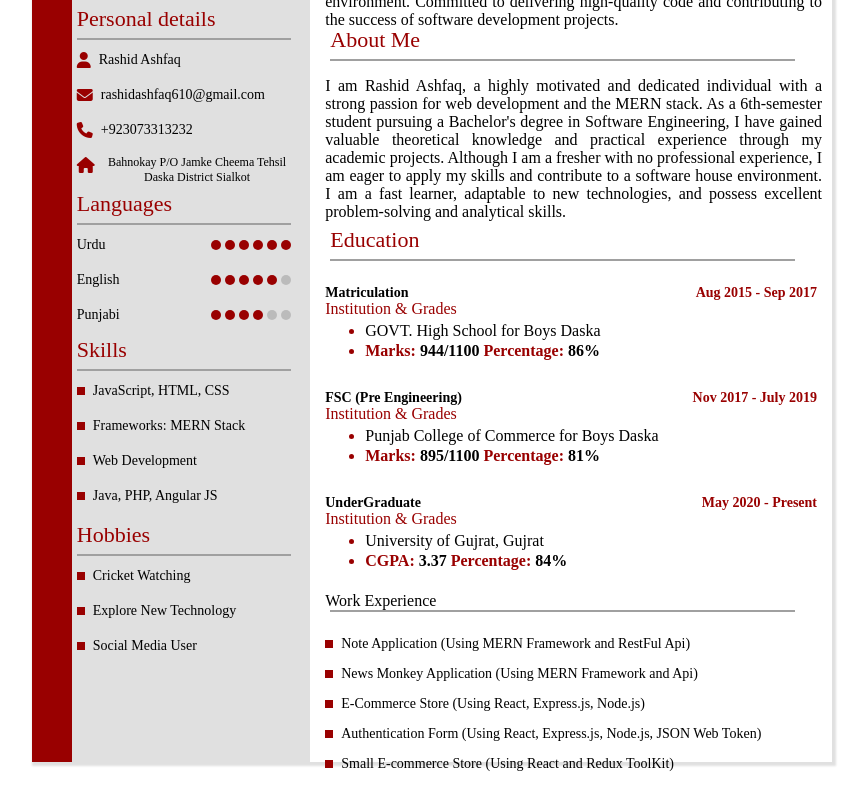
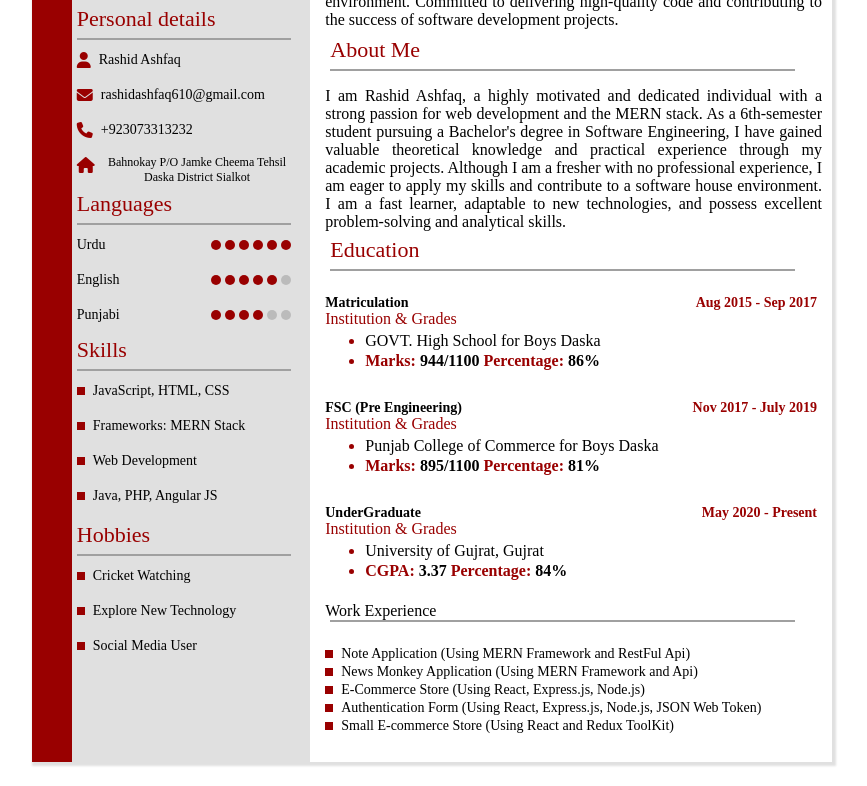
Before and after one commit to RashidAshfaq/CV_Template_Using_HTML_CSS, a plain HTML site: page index.html in a window 1280 px wide. Shown: the part 158-944 px from the top of the page, without its empty margins (208-1075 px from the left). Drawn offline with Linux system fonts and the light colour scheme.

Commit message:
Update style.css

```diff
--- a/css/style.css
+++ b/css/style.css
@@ -94,7 +94,7 @@
         height: 110px;
         padding: 0px;
         margin-top: 0px;
-        /* margin-bottom: 75px; */
+        margin-bottom: 40px;
         margin-left: 10px;
   }
   .details{
@@ -128,5 +128,5 @@
     margin-right: 5px; color: black;
   }
   .exp{
-    display: flex; align-items: center; margin-top: -14px;
+    display: flex; align-items: center; margin-top: -26px;
   }
```
